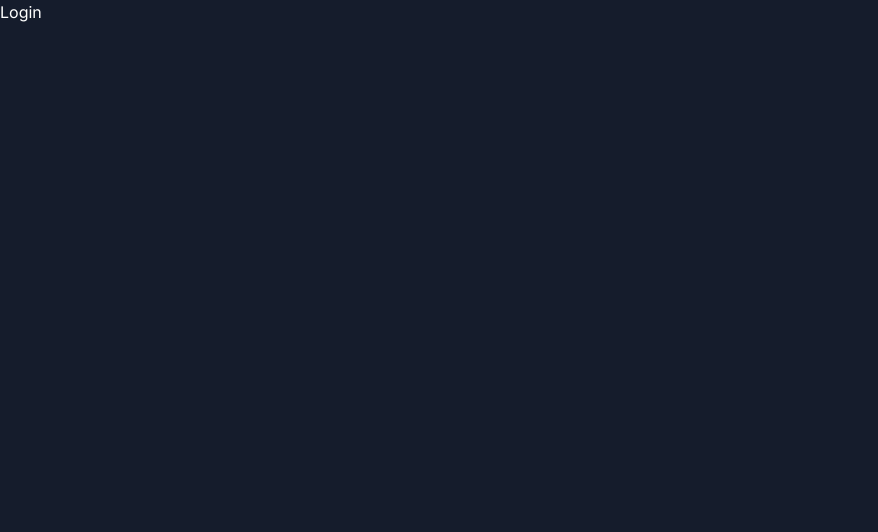
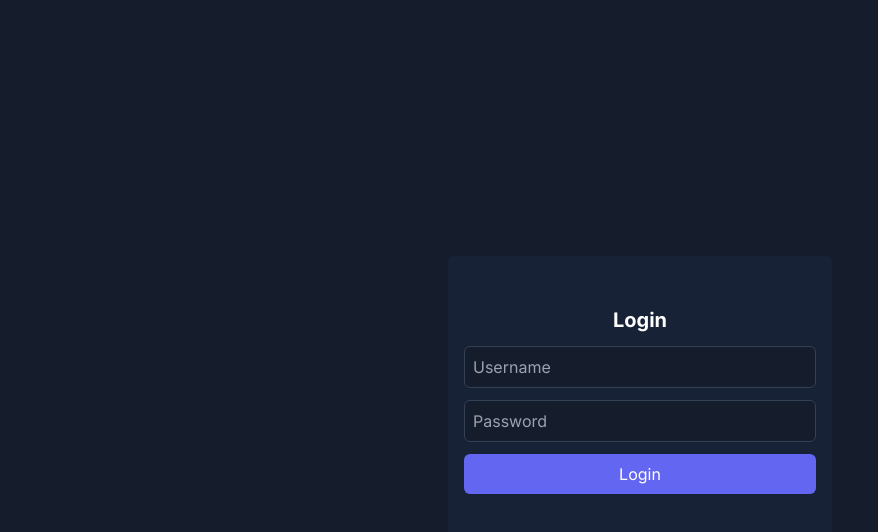
Before and after one commit to n4jari/admin, a Next.js app: page /login in a window 1280 px wide. Shown: the top 532 px of the page, without its empty margins (0-878 px from the left). Built offline with nearby package versions, Linux system fonts and the light colour scheme.

Commit message:
feat-create login page and added style

```diff
--- /dev/null
+++ b/app/dashboard/users/[id]/page.jsx
@@ -0,0 +1,70 @@
+import Image from "next/image";
+import React from "react";
+
+const SingleUser = () => {
+  return (
+    <div className="flex gap-4">
+      <div className="flex-1 h-max bg-soft rounded-md p-4">
+        <div className="mb-2 w-full h-64 rounded-md relative overflow-hidden">
+          <Image className="" src="/noavatar.png" fill alt="profile picture" />
+        </div>
+        Amireza Najari
+      </div>
+      <div style={{ flex: 3 }} className="bg-soft p-4 rounded-md">
+        <form className="flex flex-col gap-2">
+          <label>Username</label>
+          <input
+            className="bg text-soft p-2 border border-slate-700 rounded-md "
+            type="text"
+            name="username"
+            placeholder="Amireza Najari"
+          />
+          <label>Email</label>
+          <input
+            className="bg text-soft p-2 border border-slate-700 rounded-md "
+            type="email"
+            name="email"
+            placeholder="n4jari@gmail.com"
+          />
+          <label>Phone</label>
+          <input
+            className="bg text-soft p-2 border border-slate-700 rounded-md "
+            type="phone"
+            name="phone"
+            placeholder="+12345"
+          />
+          <label>Address</label>
+          <textarea
+            className="bg text-soft p-2 border border-slate-700 rounded-md "
+            name="address"
+            id="address"
+            cols="30"
+            rows="10"
+            placeholder="Iran"
+          ></textarea>
+          <label>Is Admin?</label>
+          <select
+            className="bg text-soft p-2 border border-slate-700 rounded-md "
+            name="isAdmin"
+            id="isAdmin"
+          >
+            <option value="true">Yes</option>
+            <option value="false">No</option>
+          </select>
+          <label>Is Active?</label>
+          <select
+            className="bg text-soft p-2 border border-slate-700 rounded-md "
+            name="isActive"
+            id="isActive"
+          >
+            <option value="true">Yes</option>
+            <option value="false">No</option>
+          </select>
+          <button className="w-full bg-indigo-500 hover:bg-indigo-600 p-2 rounded-md my-2" type="submit" >Update</button>
+        </form>
+      </div>
+    </div>
+  );
+};
+
+export default SingleUser;
--- a/app/dashboard/users/page.jsx
+++ b/app/dashboard/users/page.jsx
@@ -45,7 +45,7 @@ const Users = () => {
             <td>Active</td>
             <td>
               <div className="flex gap-2 py-1 px-2">
-                <Link href="/">
+                <Link href="/dashboard/users/fakeUrl">
                   <button className="py-1 px-2 text-sm font-medium bg-blue-500 hover:bg-blue-600 rounded-md border-none w-fit cursor-pointer">
                     View
                   </button>
@@ -75,7 +75,7 @@ const Users = () => {
             <td>Passive</td>
             <td>
               <div className="flex gap-2 py-1 px-2">
-                <Link href="/">
+                <Link href="/dashboard/users/fakeUrl">
                   <button className="py-1 px-2 text-sm font-medium bg-blue-500 hover:bg-blue-600 rounded-md border-none w-fit cursor-pointer">
                     View
                   </button>
--- a/app/login/page.jsx
+++ b/app/login/page.jsx
@@ -1,8 +1,26 @@
-
 const Login = () => {
   return (
-    <div>Login</div>
-  )
-}
+    <div className="h-screen flex justify-center items-center">
+      <form className="flex flex-col text-center bg-soft p-4 gap-3 min-w-96 min-h-72  rounded-md justify-center">
+        <h2 className=" text-xl font-bold">Login</h2>
+        <input
+          className="rounded-md p-2 bg border border-slate-700 text-soft"
+          type="text"
+          name="username"
+          placeholder="Username"
+        />
+        <input
+          className="rounded-md p-2 bg border border-slate-700 text-soft"
+          type="password"
+          name="password"
+          placeholder="Password"
+        />
+        <button className="bg-indigo-500 hover:bg-indigo-600 p-2 rounded-md">
+          Login
+        </button>
+      </form>
+    </div>
+  );
+};
 
-export default Login
+export default Login;
```
